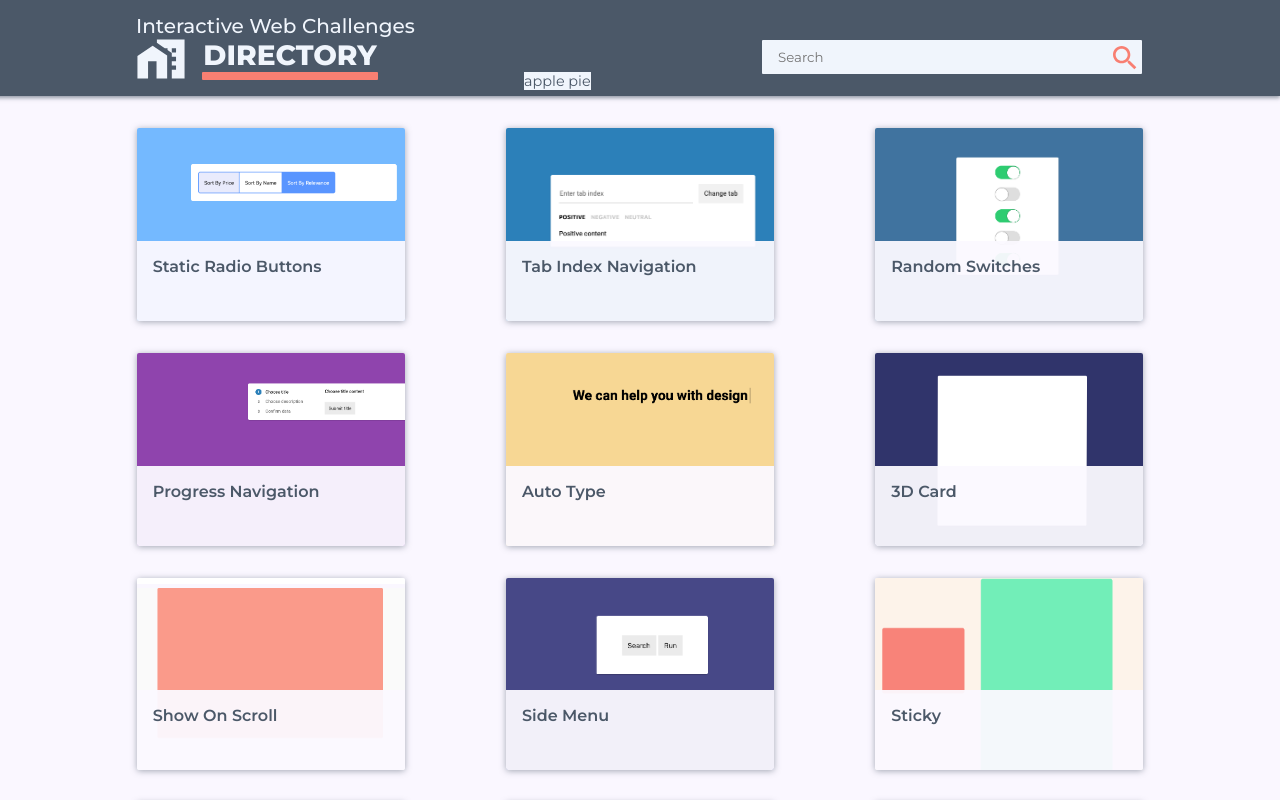
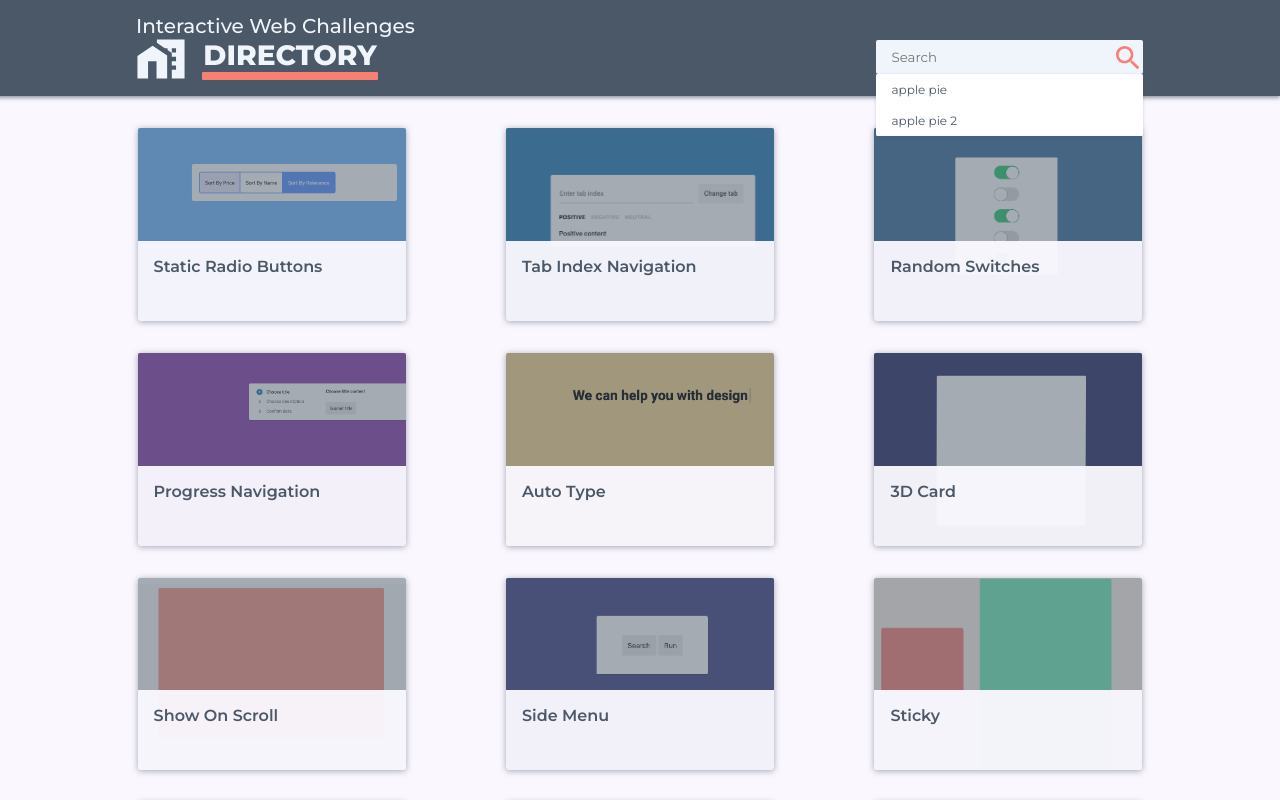
Before and after one commit to nicobartholom3w/interactive_webcomponent_app, an Angular app: page / in a window 1280 px wide. Shown: the top 800 px of the page. Built offline with nearby package versions, Linux system fonts and the light colour scheme.

Commit message:
(feat) Cleaned up some styles in header and basic search bar functional under the hood, but not yet implemented on page.

```diff
--- a/src/app/challenges/poke-suggest/poke-suggest.component.ts
+++ b/src/app/challenges/poke-suggest/poke-suggest.component.ts
@@ -28,7 +28,7 @@ export class PokeSuggestComponent implements OnInit {
       distinctUntilChanged())
         .subscribe(value => {
           value = value.toLowerCase();
-          this.searchPokemon(value);
+        this.searchPokemon(value);
           if(value.length === 0) {
             this.isMatches = false;
           }
--- a/src/app/directory/directory-item/directory-item.component.scss
+++ b/src/app/directory/directory-item/directory-item.component.scss
@@ -1,7 +1,8 @@
 :host {
     display: block;
-    margin: 2rem 0 0 0;
-
+    // margin: 2rem 0 0 0;
+    // width: 17.75rem;
+    padding: 2rem 1rem 0 1rem;
 }
 
 .item {
@@ -68,7 +69,7 @@
         // position: relative;
         position: absolute;
         z-index: 2;
-        background-color: transparent;
+        background-color: rgba(75, 88, 104, .5);
         -webkit-background-clip: padding-box;
         -moz-background-clip: padding;
         background-clip: padding-box;
--- a/src/app/directory/directory/directory.component.scss
+++ b/src/app/directory/directory/directory.component.scss
@@ -3,8 +3,8 @@
     margin: auto;
     &__container {
 
-        margin-left: 1.05rem;
-        margin-right: 1.05rem;
+        margin-left: .1rem;
+        margin-right: .1rem;
     }
     &__items {
         display: flex;
--- a/src/app/header/header.component.html
+++ b/src/app/header/header.component.html
@@ -26,7 +26,8 @@
             class="search">
             <div class="search__bar">
                 <input
-                    [formControl]="search"
+                [(ngModel)]="searchText"
+                (ngModelChange)="this.searchTextUpdate.next($event)"
                     name="search"
                     class="search__bar-input nav__icon-hover" type="text" placeholder="Search">
                 <button class="nav__icon-search">
@@ -34,9 +35,10 @@
                         <path d="M15.5 14h-.79l-.28-.27C15.41 12.59 16 11.11 16 9.5 16 5.91 13.09 3 9.5 3S3 5.91 3 9.5 5.91 16 9.5 16c1.61 0 3.09-.59 4.23-1.57l.27.28v.79l5 4.99L20.49 19l-4.99-5zm-6 0C7.01 14 5 11.99 5 9.5S7.01 5 9.5 5 14 7.01 14 9.5 11.99 14 9.5 14z"/><path d="M0 0h24v24H0z" fill="none"/>
                     </svg>
                 </button>
-            </div>
-            <div class="search__results">
-                <div class="search__results-item">apple pie</div>
+                <div class="search__results">
+                    <a [routerLink]="['']"> <div class="search__results-item">apple pie</div></a>
+                    <a [routerLink]="['']"> <div class="search__results-item">apple pie 2</div></a>
+                </div>
             </div>
         </form>
 
--- a/src/app/header/header.component.scss
+++ b/src/app/header/header.component.scss
@@ -49,7 +49,7 @@
         height: 2.5rem;
 
         &-magnify {
-            right: .15rem;
+            left: .15rem;
             height: 2rem;
             position: absolute;
         }
@@ -67,9 +67,11 @@
             fill: #F87F72;
             position: absolute;
             bottom: 0.55rem;
-            width: 2.5rem;
-            right: 1.05rem;
+            width: 2.15rem;
+            // right: 1.05rem;
             height: 2.18rem;
+            top: 1px;
+            left: 14.65rem;
             cursor: pointer;
             padding: 1rem;
             border-radius: 0 .15rem .15rem 0;
@@ -155,18 +157,22 @@
     position: relative;
     height: 2.75rem;
     border-radius: 1px;
+
     &__bar {
-        width: 50%;
-        min-width: 13rem;
+        // width: 65%;
+        width: 15.59rem;
         height: 2rem;
         // padding-right: 1.75rem;
-        padding-right: 2.25rem;
-
+        // padding-right: 2.25rem;
+        // box-sizing: border-box;
+        margin-left: .1rem;
+        margin-right: 2.19rem;
+        position: relative;
         &-input {
             width: 100%;
             height: 100%;
             // border-radius: .15rem;
-            border-radius: 1px;
+            border-radius: 2px;
             outline: none;
             box-shadow: none;
             border: none;
@@ -193,17 +199,29 @@
     &__results {
         background-color:  #F0F5FC;
         position: absolute;
-        left: 5.5rem;
-        top: 2rem;
-
+        width: 100%;
+        overflow: hidden;
+        border-radius: 2px;
+        padding-right: 1.13rem;
+        box-shadow: 0 1px 5px -3px rgba(75, 88, 104, 1);
         &-item {
-            font-size: .9rem;
+            background-color: white;
+            font-size: .75rem;
             color:  rgb(75, 88, 104);
+            padding: .5rem 0 .5rem 0;
+            width: 100%;
+            padding-left: 1rem;
+            padding-right: .13rem;
+            cursor: pointer;
+            transition: all .3s;
+            &:hover {
+                background-color: #F0F5FC;
+            }
         }
     }
 }
 
-@media screen and (max-width: 580px) {
+@media screen and (max-width: 613px) {
     .nav {
         height: 10rem;
 
@@ -214,7 +232,7 @@
     .search {
         justify-content: flex-start;
         margin-left: 1rem;
-        width: 17.8rem;
+        width: 17.88rem;
         margin-top: 0;
         &__bar {
             width: 100%;
--- a/src/app/header/header.component.ts
+++ b/src/app/header/header.component.ts
@@ -1,5 +1,9 @@
 import { Component, OnInit } from '@angular/core';
 import { FormControl } from '@angular/forms';
+import { Subject } from 'rxjs';
+import { debounceTime, distinctUntilChanged } from 'rxjs/operators';
+import { Challenge } from '../challenges/challenge/challenge.interface';
+import { HeaderService } from './header.service';
 
 @Component({
   selector: 'app-header',
@@ -7,11 +11,54 @@ import { FormControl } from '@angular/forms';
   styleUrls: ['./header.component.scss']
 })
 export class HeaderComponent implements OnInit {
-  search = new FormControl('');
+  searchText: string;
+  searchResults: Challenge[] = [];
+  searchTextUpdate = new Subject <string> ();
+  isMatches: boolean = false;
 
-  constructor() { }
+  constructor(private headerService: HeaderService) {
+    this.searchTextUpdate.pipe(
+      debounceTime(400),
+      distinctUntilChanged())
+        .subscribe(value => {
+          value = value.toLowerCase();
+          this.getSearchResults(value);
+          if(value.length === 0) {
+            this.isMatches = false;
+            this.searchResults = [];
+          }
+        })
+   }
 
   ngOnInit() {
+
   }
 
+  getSearchResults(input: string) {
+    let challengeArr = this.headerService.getChallengeArr();
+    this.searchResults = [];
+    for(let i = 0; i < challengeArr.length; i++) {
+      let currChallenge: Challenge = challengeArr[i];
+      let currChallengeName: string = currChallenge.name.toLowerCase();
+      for(let k = 0; k < challengeArr.length; k++) {
+        if(input[k] === currChallengeName[k]) {
+          if(k === input.length - 1){
+            this.searchResults.push(currChallenge);
+            if(this.searchResults.length > 0) {
+              this.isMatches = true;
+            }
+            break;
+          }
+        }
+        else {
+          break;
+        }
+      }
+    }
+    if(this.searchResults.length === 0) {
+      this.isMatches = false;
+    }
+    console.log(this.searchResults);
+    return this.searchResults;
+  }
 }
--- a/src/app/header/header.service.ts
+++ b/src/app/header/header.service.ts
@@ -1,9 +1,14 @@
 import { Injectable } from '@angular/core';
+import { ChallengesService } from '../challenges/challenges.service';
 
 @Injectable({
   providedIn: 'root'
 })
 export class HeaderService {
 
-  constructor() { }
+  constructor(private challengeService: ChallengesService) { }
+
+  getChallengeArr() {
+    return this.challengeService.challengesArr;
+  }
 }
```
